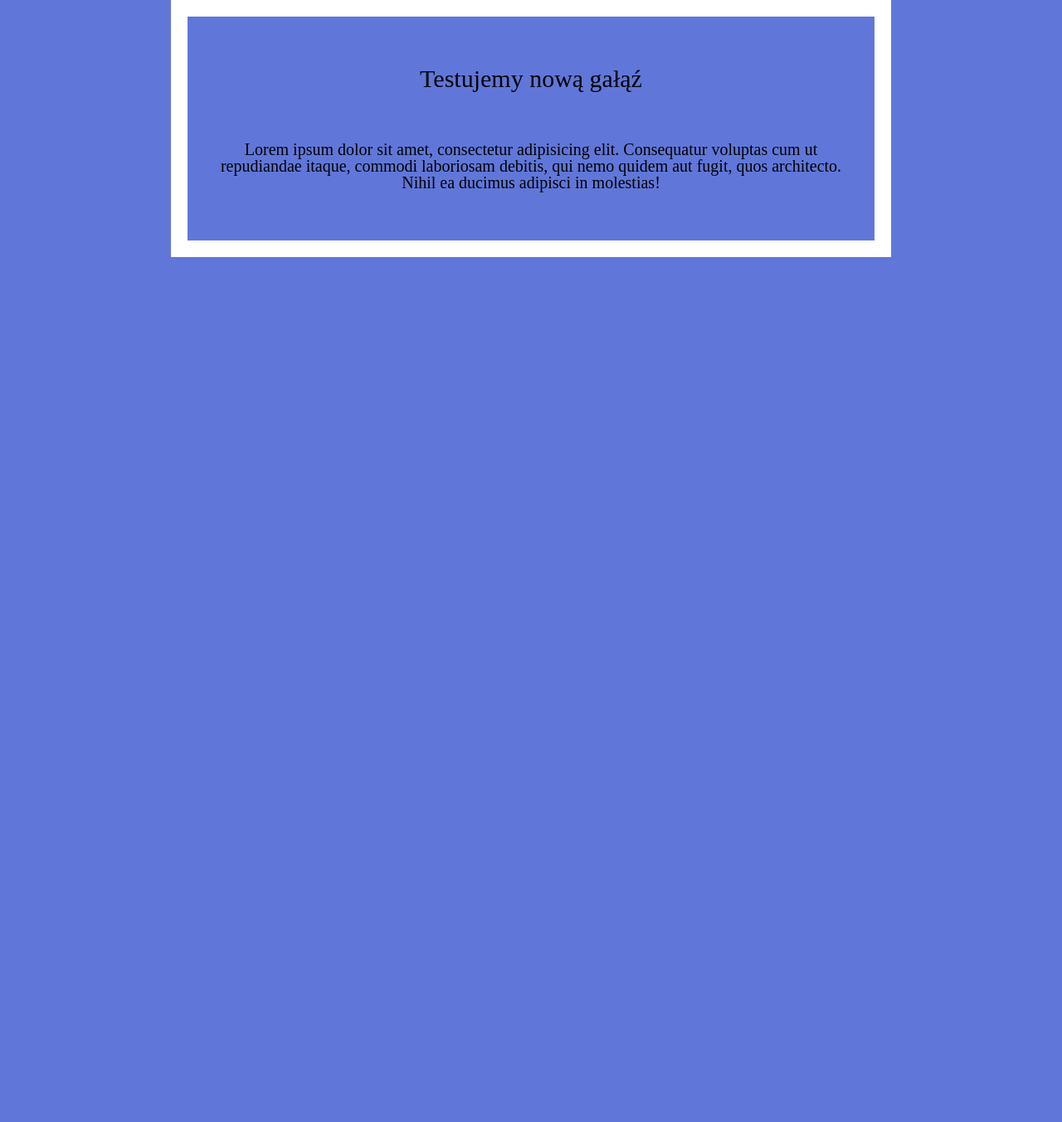
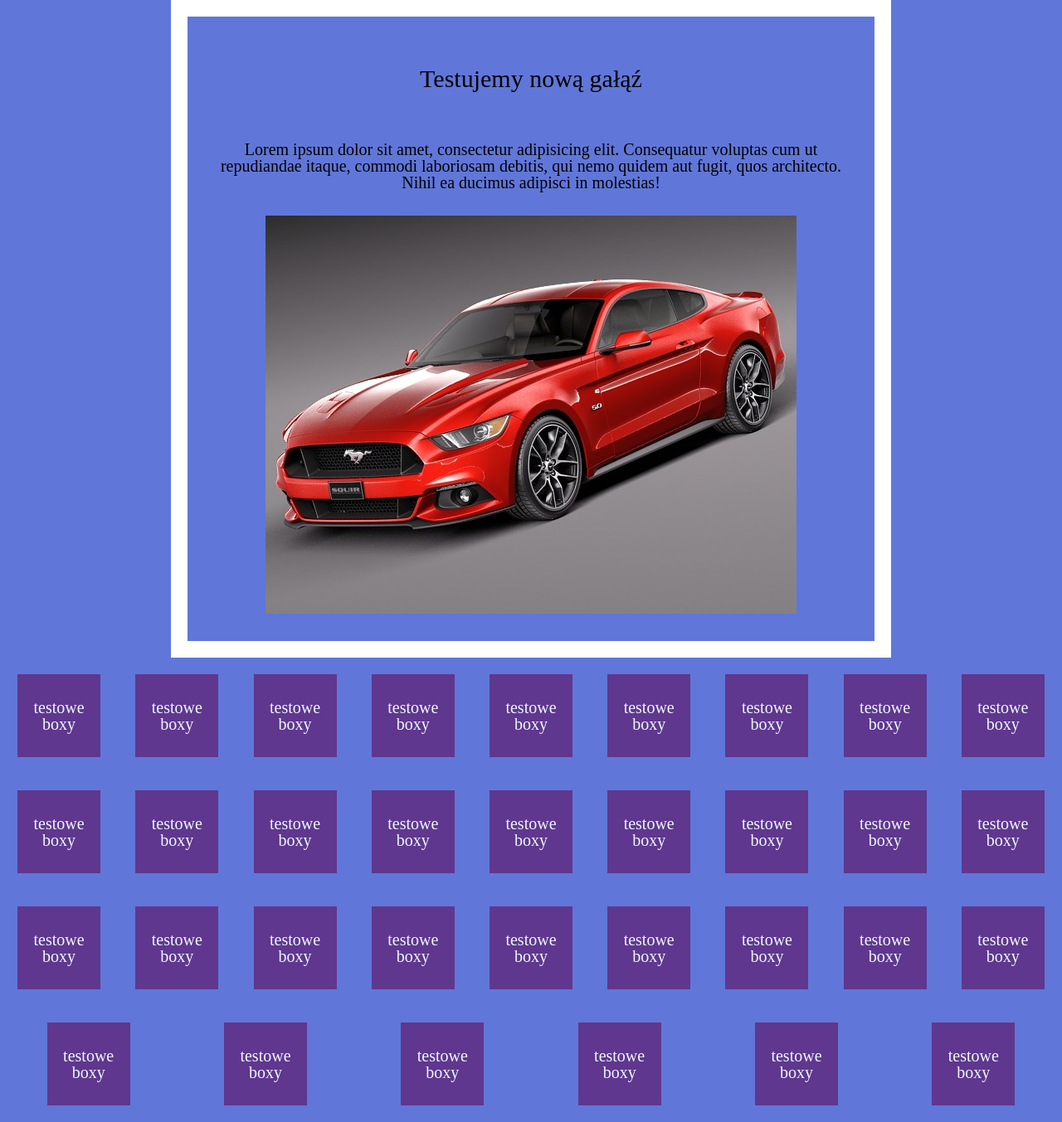
Before and after one commit to chesterxp/Nauka-JS, a PHP site: page /naukaCSS.html in a window 1280 px wide. Shown: the whole page at 83% size. Before the commit the page ends 310 px from the top, so only its background shows below. Run offline with PHP 8.4, Linux system fonts and the light colour scheme; some libraries are stand-ins or nearby versions.

Commit message:
dodatkowe zmiany

```diff
--- a/css/naukaCSS.css
+++ b/css/naukaCSS.css
@@ -145,3 +145,22 @@ header h1 {
 header p {
   margin: 30px 0;
 }
+#testy {
+  display: flex;
+  flex-wrap: wrap;
+  justify-content: space-around;
+}
+#testy .box {
+  width: 100px;
+  height: 100px;
+  background: #5f378e;
+  display: flex;
+  text-align: center;
+  align-items: center;
+  color: aliceblue;
+  margin: 20px;
+}
+#testy .box:hover {
+  background: white;
+  color: #5f378e;
+}
--- a/css/naukaCSS.less
+++ b/css/naukaCSS.less
@@ -68,7 +68,26 @@ header{
   p{
     margin: 30px 0;
   }
-  img{
+}
 
-  }
+#testy {
+  display: flex;
+  flex-wrap: wrap;
+  justify-content: space-around;
+
+	.box {
+	  width: 100px;
+    height: 100px;
+    background: #5f378e;
+    display: flex;
+    text-align: center;
+    align-items: center;
+    color: aliceblue;
+    margin: 20px;
+
+    &:hover{
+      background: white;
+      color: #5f378e;
+    }
 }
+}
--- a/naukaCSS.html
+++ b/naukaCSS.html
@@ -14,7 +14,44 @@
 <header>
   <h1>Testujemy nową gałąź</h1>
   <p>Lorem ipsum dolor sit amet, consectetur adipisicing elit. Consequatur voluptas cum ut repudiandae itaque, commodi laboriosam debitis, qui nemo quidem aut fugit, quos architecto. Nihil ea ducimus adipisci in molestias!</p>
+  <img src="/images/cars/auto1.jpg" alt="">
 </header>
+
+<section id="testy">
+  <div class="box">testowe boxy</div>
+  <div class="box">testowe boxy</div>
+  <div class="box">testowe boxy</div>
+  <div class="box">testowe boxy</div>
+  <div class="box">testowe boxy</div>
+  <div class="box">testowe boxy</div>
+  <div class="box">testowe boxy</div>
+  <div class="box">testowe boxy</div>
+  <div class="box">testowe boxy</div>
+  <div class="box">testowe boxy</div>
+  <div class="box">testowe boxy</div>
+  <div class="box">testowe boxy</div>
+  <div class="box">testowe boxy</div>
+  <div class="box">testowe boxy</div>
+  <div class="box">testowe boxy</div>
+  <div class="box">testowe boxy</div>
+  <div class="box">testowe boxy</div>
+  <div class="box">testowe boxy</div>
+  <div class="box">testowe boxy</div>
+  <div class="box">testowe boxy</div>
+  <div class="box">testowe boxy</div>
+  <div class="box">testowe boxy</div>
+  <div class="box">testowe boxy</div>
+  <div class="box">testowe boxy</div>
+  <div class="box">testowe boxy</div>
+  <div class="box">testowe boxy</div>
+  <div class="box">testowe boxy</div>
+  <div class="box">testowe boxy</div>
+  <div class="box">testowe boxy</div>
+  <div class="box">testowe boxy</div>
+  <div class="box">testowe boxy</div>
+  <div class="box">testowe boxy</div>
+  <div class="box">testowe boxy</div>
+</section>
 
 
 <script
```
